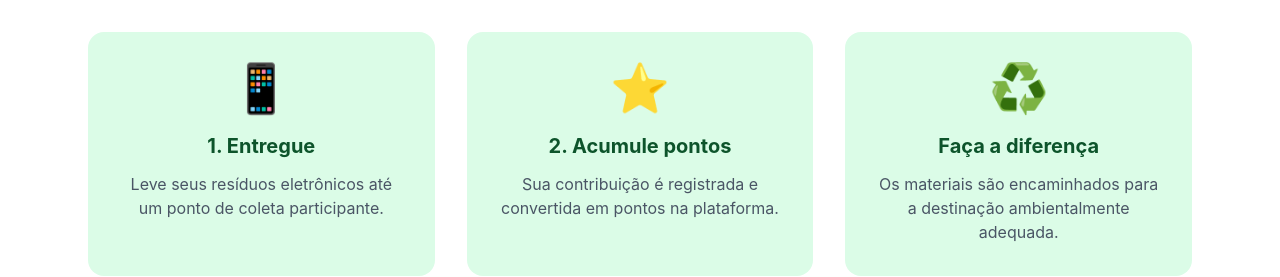
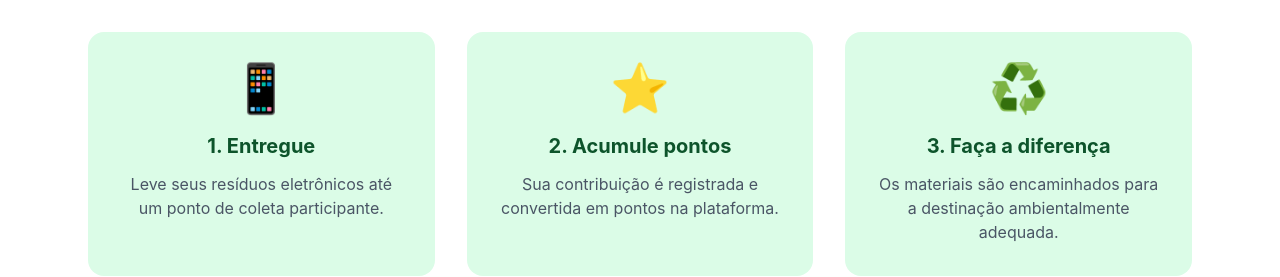
Before and after one commit to GS-EcoTech-Class/EcoTech-Class, a React (Vite) app: page / in a window 1280 px wide. Shown: the part 960-1237 px from the top of the page. Built offline with nearby package versions, Linux system fonts and the light colour scheme.

Commit message:
style: ajustando visual dos cards da seção de etapas

```diff
--- a/src/components/Etapas.jsx
+++ b/src/components/Etapas.jsx
@@ -31,7 +31,7 @@ const Etapas = () => {
           {/* etapa 3 */}
           <div className="bg-green-100 rounded-2xl p-8 text-center">
             <span className="text-5xl">♻️</span>
-            <h3 className="text-xl font-bold text-green-900 mt-5 mb-3">Faça a diferença</h3>
+            <h3 className="text-xl font-bold text-green-900 mt-5 mb-3">3. Faça a diferença</h3>
             <p className="text-gray-600">Os materiais são encaminhados para a destinação ambientalmente adequada.</p>
           </div>
 
```
